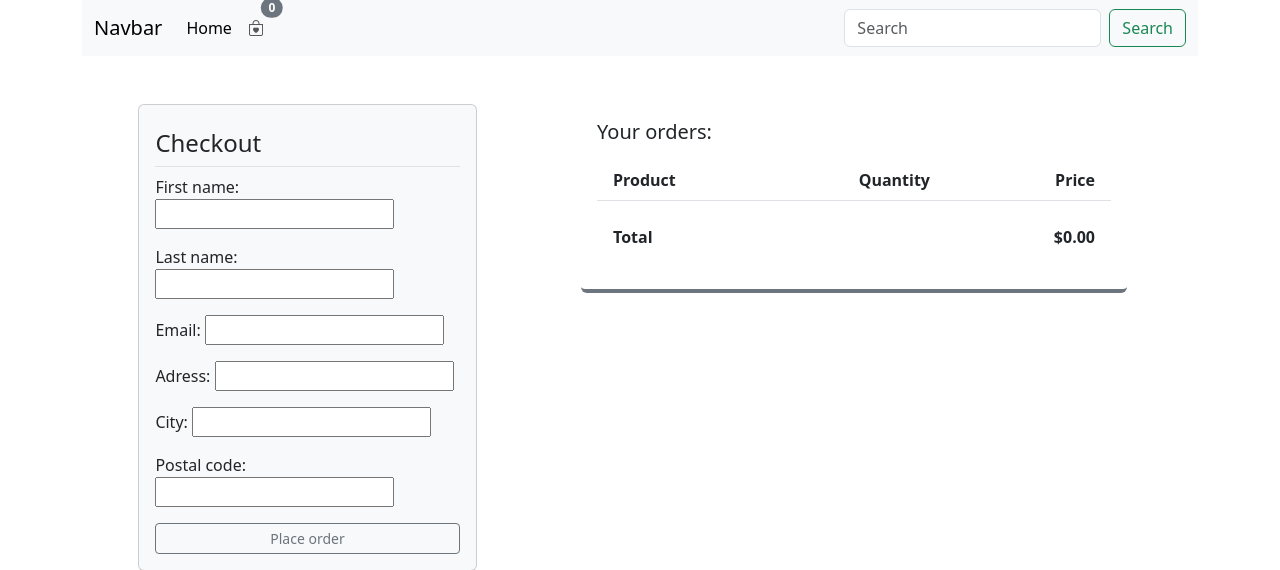
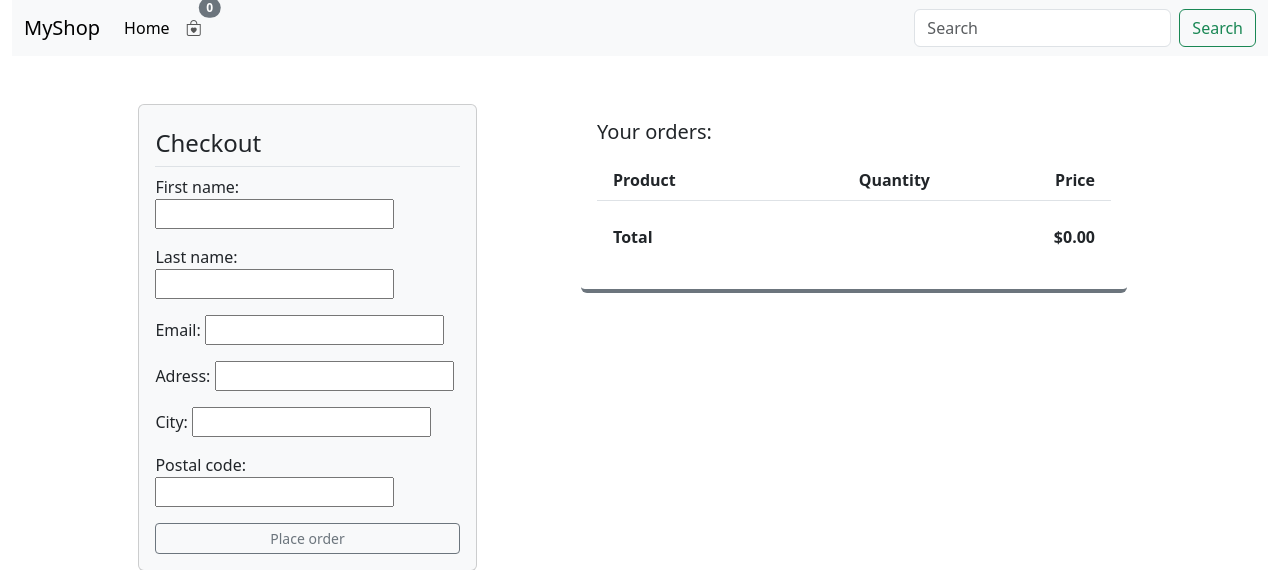
Before and after one commit to AMuhailo/Django-Shop-Project, a Django app: page /order/ in a window 1280 px wide. Shown: the top 570 px of the page. Run offline with Django 5.2, Linux system fonts and the light colour scheme; parts of the project's set-up code (start-up, migrations or seed data) failed here and were passed over.

Commit message:
🟨Customizated templates

```diff
--- a/static/style.css
+++ b/static/style.css
@@ -1,3 +1,11 @@
+* {
+    box-sizing: border-box;
+}
+
+body{
+    margin: 0px;
+}
+
 .card-items{
     width: 18rem;
 }
--- a/templates/base.html
+++ b/templates/base.html
@@ -9,11 +9,11 @@
     <link rel="stylesheet" href="https://cdn.jsdelivr.net/npm/bootstrap-icons@1.11.3/font/bootstrap-icons.min.css">
     <link href="https://cdn.jsdelivr.net/npm/bootstrap@5.3.3/dist/css/bootstrap.min.css" rel="stylesheet" integrity="sha384-QWTKZyjpPEjISv5WaRU9OFeRpok6YctnYmDr5pNlyT2bRjXh0JMhjY6hW+ALEwIH" crossorigin="anonymous">
 </head>
-<body>
-    <header class="container-lg">
-        <nav class="navbar navbar-expand-lg bg-body-tertiary">
+<body >
+    <header class="container-fluid m-0">
+        <nav class="navbar navbar-expand-lg bg-body-tertiary w-100">
             <div class="container-fluid">
-              <a class="navbar-brand" href="#">Navbar</a>
+              <a class="navbar-brand">MyShop</a>
               <button class="navbar-toggler" type="button" data-bs-toggle="collapse" data-bs-target="#navbarSupportedContent" aria-controls="navbarSupportedContent" aria-expanded="false" aria-label="Toggle navigation">
                 <span class="navbar-toggler-icon"></span>
               </button>
--- a/templates/pages/include/details.html
+++ b/templates/pages/include/details.html
@@ -9,6 +9,8 @@
                 <h6 class="card-subtitle mb-2 text-body-secondary">{{ product.category}}</h6>
                 <p class="card-text card-text-detail">{{ product.description}}</p>
                 <div class='d-flex gap-5 justify-content-between flex-row-reverse'>
+                    <a href="{% url 'shop:product_update_url' product.id %}" class='btn btn-sm btn-warning'>Edit</a>
+                    <!-- Quantity form -->
                     {% include "pages/forms/quantity.html" with form=form product=product %}
                     {% if product.total_price < product.price %}
                         {% with discount=product.product_allowance.all%}
--- a/templates/pages/include/products.html
+++ b/templates/pages/include/products.html
@@ -7,7 +7,6 @@
                 <img src="{{ product.image.url }}" class="card-img-top card-img-items" alt="...">
                 <div class="card-body">
                     <h5 class="card-title">{{ product.title }}</h5>
-
                     {% if product.total_price < product.price %}
                         {% with discount=product.product_allowance.all%}
                             {% for discount in discount %}
--- /dev/null
+++ b/templates/pages/orders/include/orderitems.html
@@ -0,0 +1,24 @@
+<ul class="list-group list-group-flush">
+    <li class="list-group-item d-flex justify-content-between">
+        <span class='w-25 fw-bold   '>Product</span>
+        <span class="fw-bold">Quantity</span>
+        <span class="fw-bold">Price</span>
+    </li>
+    {% for item in cart %}
+        <li class="list-group-item border-0 d-flex justify-content-between">
+            <span class='w-25'>{{ item.product }}</span>
+            <span >x{{ item.quantity }}</span>
+            <span class="fw-semibold">${{ item.total_price|floatformat:2}}</span>
+        </li>
+    {% endfor %}
+    {% if cart.coupon %}
+        <li class="list-group-item d-flex justify-content-between mt-3">
+            <span class='w-75 fw-bold'>{{ cart.coupon.code}} <span class='text-danger'>-{{cart.coupon.discount}}</span></span>
+            <span class="fw-bold">$-{{cart.get_coupon_discount|floatformat:2}}</span>
+        </li>
+    {% endif %}
+    <li class="list-group-item d-flex justify-content-between mt-3">
+        <span class='w-75 fw-bold'>Total</span>
+        <span class="fw-bold">${{ cart.get_coupon_discount_total_price|floatformat:2}}</span>
+    </li>
+</ul>
--- a/templates/pages/orders/orders.html
+++ b/templates/pages/orders/orders.html
@@ -10,6 +10,7 @@
             <div class="card mx-auto w-75 bg-light">
                 <div class="card-body">
                     <h4 class="border-bottom py-2">Checkout</h4>
+                    <!-- Order forms -->
                     {% include "pages/forms/orders.html" with form=form %}
                 </div>
             </div>
@@ -19,30 +20,8 @@
                 <div class="card-body">
                     <h5 class="card-title">Your orders:</h5>
                     <p class="card-text">
-                        <ul class="list-group list-group-flush">
-                            <li class="list-group-item d-flex justify-content-between">
-                                <span class='w-25 fw-bold   '>Product</span>
-                                <span class="fw-bold">Quantity</span>
-                                <span class="fw-bold">Price</span>
-                            </li>
-                            {% for item in cart %}
-                                <li class="list-group-item border-0 d-flex justify-content-between">
-                                    <span class='w-25'>{{ item.product }}</span>
-                                    <span >x{{ item.quantity }}</span>
-                                    <span class="fw-semibold">${{ item.total_price|floatformat:2}}</span>
-                                </li>
-                            {% endfor %}
-                            {% if cart.coupon %}
-                                <li class="list-group-item d-flex justify-content-between mt-3">
-                                    <span class='w-75 fw-bold'>{{ cart.coupon.code}} <span class='text-danger'>-{{cart.coupon.discount}}</span></span>
-                                    <span class="fw-bold">$-{{cart.get_coupon_discount|floatformat:2}}</span>
-                                </li>
-                            {% endif %}
-                            <li class="list-group-item d-flex justify-content-between mt-3">
-                                <span class='w-75 fw-bold'>Total</span>
-                                <span class="fw-bold">${{ cart.get_coupon_discount_total_price|floatformat:2}}</span>
-                            </li>
-                        </ul>
+                        <!-- About orders -->
+                        {% include "pages/orders/include/orderitems.html" with cart=cart%}
                     </p>
                 </div>
             </div>
```
Also changed, not shown: orders/tasks.py (+4 -7 lines), templates/pages/include/added/itemcart.html (added, +36 -0 lines), templates/pages/include/cart_info.html (+2 -35 lines), 1 other file.
